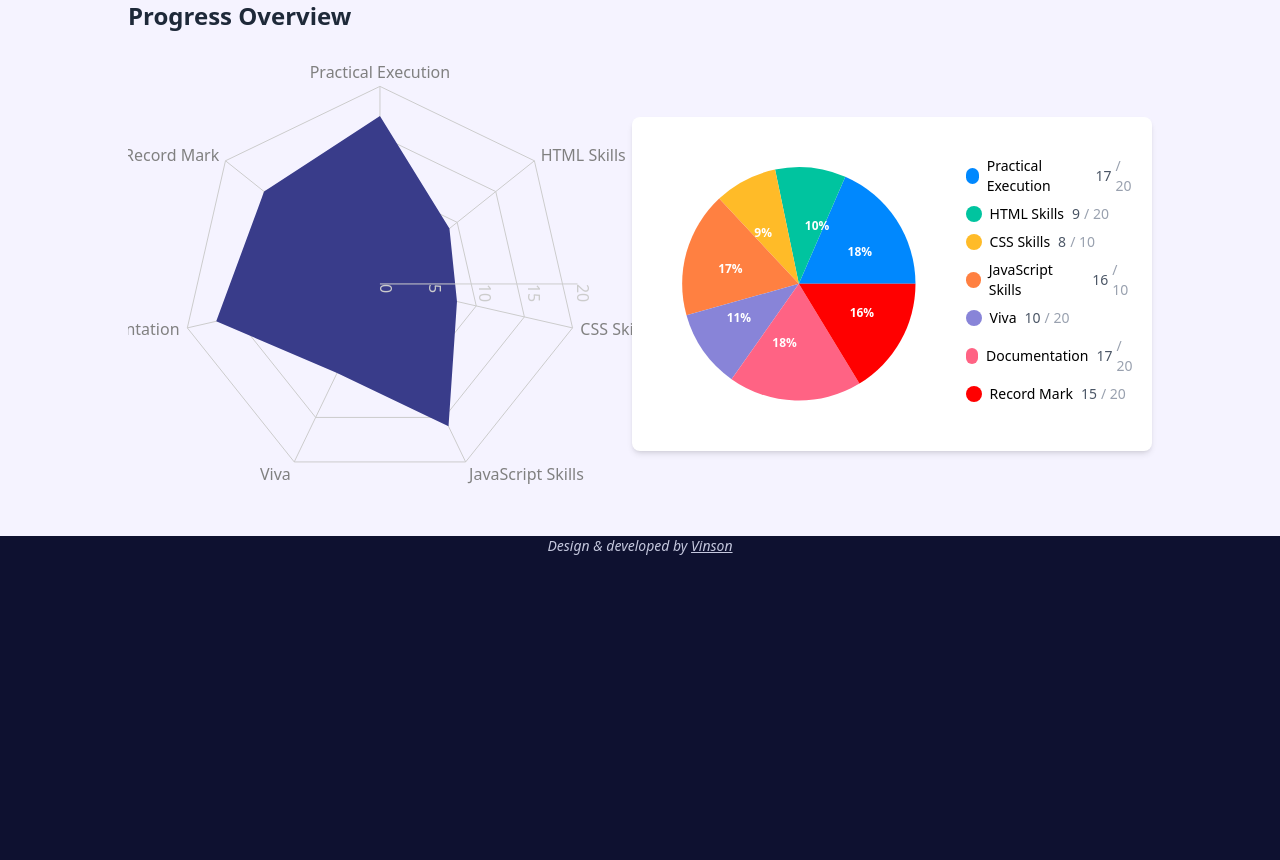
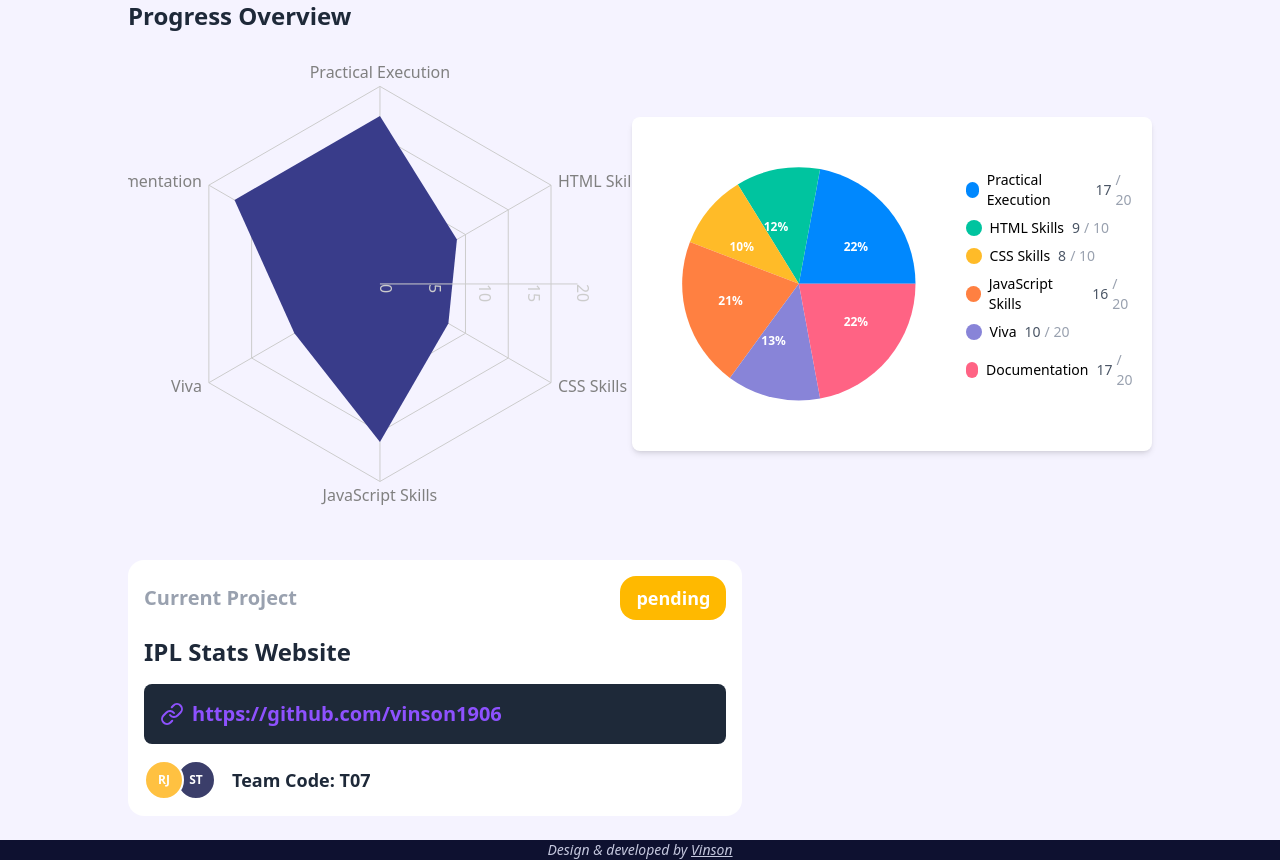
Before and after one commit to vinson1906/Students-mark-evaluation-system, a Next.js app in the folder student-leaderboard/: page /student/112 in a window 1280 px wide. Shown: the part 600-1460 px from the top of the page. Before the commit the page ends 1156 px from the top, so only its background shows below. Built offline with nearby package versions, Linux system fonts and the light colour scheme.

Commit message:
updated student details page added progressive bar

```diff
--- a/student-leaderboard/components/students-details/index.tsx
+++ b/student-leaderboard/components/students-details/index.tsx
@@ -3,6 +3,7 @@ import StudentTopBar from './sections/student-top-bar'
 import KpiCards from './sections/kpi-cards'
 import Readerbar from './sections/readerbar'
 import ProgressBarSection from './sections/progress-section'
+import ProjectTeamPerfomence from './sections/project-section/project-team'
 
 export default function StudentDetails({ studentData }: any
 
@@ -16,6 +17,7 @@ export default function StudentDetails({ studentData }: any
                 <StudentTopBar student={studentData} />
                 <KpiCards cardsData={studentData} />
                 <ProgressBarSection />
+                <ProjectTeamPerfomence perfomenceData={studentData} />
             </div>
         </div>
     )
--- a/student-leaderboard/components/students-details/sections/progress-section.tsx
+++ b/student-leaderboard/components/students-details/sections/progress-section.tsx
@@ -12,7 +12,7 @@ const data = [
     {
         subject: "HTML Skills",
         A: 9,
-        fullMark: 20
+        fullMark: 10
     },
     {
         subject: "CSS Skills",
@@ -22,7 +22,7 @@ const data = [
     {
         subject: "JavaScript Skills",
         A: 16,
-        fullMark: 10
+        fullMark: 20
     },
     {
         subject: "Viva",
@@ -32,11 +32,6 @@ const data = [
     {
         subject: "Documentation",
         A: 17,
-        fullMark: 20
-    },
-    {
-        subject: "Record Mark",
-        A: 15,
         fullMark: 20
     }
 ]
--- /dev/null
+++ b/student-leaderboard/components/students-details/sections/project-section/project-team.tsx
@@ -0,0 +1,12 @@
+import React from 'react'
+import ProjectAndArchivements from './project'
+
+function ProjectTeamPerfomence({ perfomenceData }: any) {
+    return (
+        <div className='w-full flex '>
+            <ProjectAndArchivements perfomenceData={perfomenceData} />
+        </div>
+    )
+}
+
+export default ProjectTeamPerfomence
--- /dev/null
+++ b/student-leaderboard/components/students-details/sections/project-section/project.tsx
@@ -0,0 +1,65 @@
+import { Share } from 'lucide-react'
+import Link from 'next/link'
+import { Link as Linking } from "lucide-react"
+import React from 'react'
+
+function ProjectAndArchivements({ perfomenceData }: any) {
+
+    const logoLetters = (name: any) => {
+        console.log(name, "name")
+        const nameCaps = name?.split(" ")
+        return nameCaps?.[0]?.[0] + nameCaps?.[1]?.[0];
+    }
+
+    const colors = ['#FFC141', '#3B3E6A', '#1FB5A3', '#21265F', '#393C8A']
+
+    return (
+        < div className='w-full flex flex-col gap-4 bg-white max-w-[60%] p-4 my-6 rounded-2xl' >
+            <div className='w-full flex justify-between items-center'>
+                <h1 className="text-xl font-bold text-gray-400">Current Project</h1>
+                <p className="text-lg font-semibold text-white bg-amber-400 rounded-2xl px-4 py-2">
+                    {perfomenceData?.project?.project_status?.toLowerCase() || "No description available."}
+                </p>
+            </div>
+            <p className="text-2xl font-bold text-gray-800">
+                {perfomenceData?.project?.project_name || "No current project assigned."}
+            </p>
+            <Link
+                href={perfomenceData?.project?.github || "#"}
+                target="_blank"
+                rel="noopener noreferrer"
+                className="bg-gray-800 text-violet-500 p-4 rounded-lg text-xl font-bold flex gap-2 items-center"
+            >
+                <Linking /> {perfomenceData?.project?.github || "No description available."}
+            </Link>
+            <div className='w-full flex gap-4 items-center'>
+                <div className="flex items-center -space-x-2">
+                    {perfomenceData?.team_perfomence?.team_members?.map(
+                        (ele: any, i: number) => (
+                            <div
+                                key={i}
+                                className="relative flex h-10 w-10 shrink-0 items-center justify-center rounded-full border-2 border-white"
+                                style={{
+                                    backgroundColor: colors[i % colors.length],
+                                    zIndex: 10 - i,
+                                }}
+                            >
+                                <p className="text-xs font-bold text-white">
+                                    {logoLetters(ele?.student_name)}
+                                </p>
+                            </div>
+                        )
+                    )}
+
+                </div>
+                <p className="text-lg font-semibold text-gray-800">
+                    Team Code: {perfomenceData?.team_perfomence?.team_code}
+                </p>
+            </div>
+
+        </div>
+
+    )
+}
+
+export default ProjectAndArchivements
--- /dev/null
+++ b/student-leaderboard/components/students-details/sections/project-section/team_perfomence.tsx
@@ -0,0 +1,11 @@
+import React from 'react'
+
+function TeamPerfomence({perfomenceData}: any) {
+    return (
+        <div>
+
+        </div>
+    )
+}
+
+export default TeamPerfomence
```
